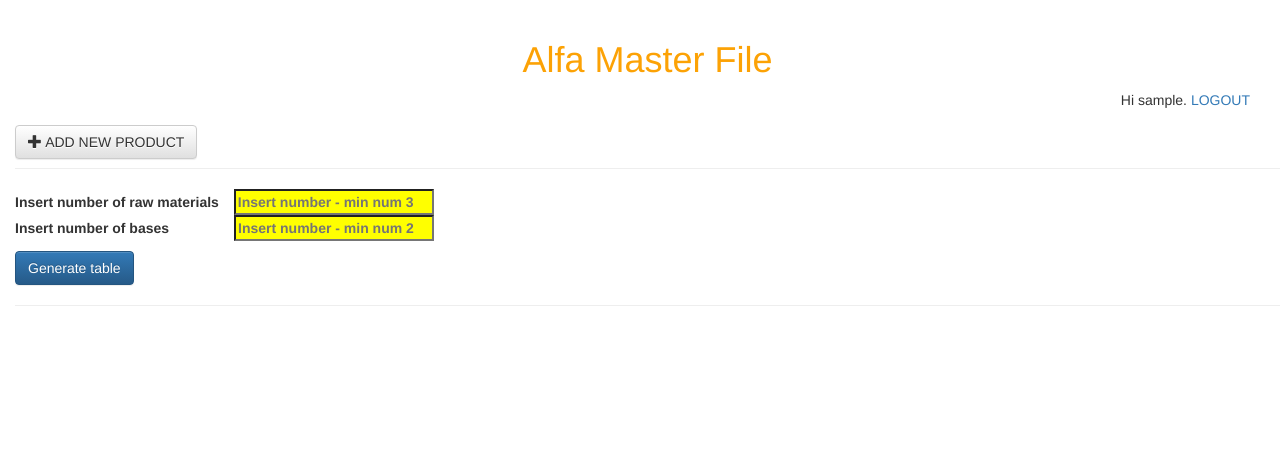
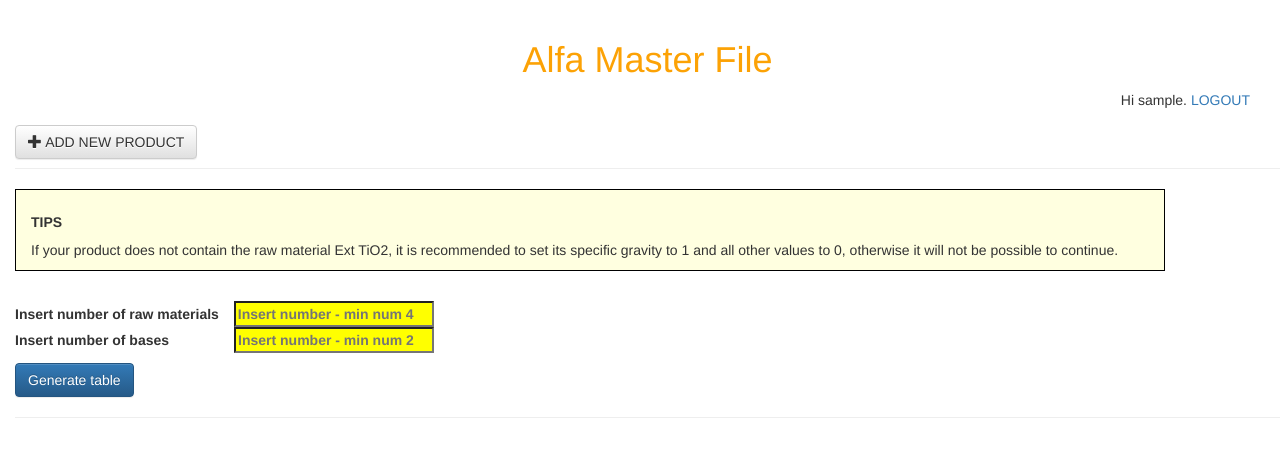
Before and after one commit to FrancescoGalasso/alfamaster, a Django app: page /product/new/ in a window 1280 px wide. Shown: the top 457 px of the page. Run offline with Django 3.2, Linux system fonts and the light colour scheme; the visitor is signed in with stand-in values (Sample User, id 1); some libraries are stand-ins or nearby versions.

Commit message:
[chore] - extended default raw mat with ext TiO2
add tips and check on sw with zero values

```diff
--- a/file_master_online/product/static/css/product.css
+++ b/file_master_online/product/static/css/product.css
@@ -9,6 +9,7 @@ body {
 
 #nameProduct{
     display:none;
+    margin-top: 30px;
 }
 
 #generateBtn {
@@ -72,6 +73,10 @@ input[type="number"] {
     font-weight: bold;
 }
 
+.grid_generator{
+    margin-top: 30px;
+}
+
 /*
 *   css table generated
 */
@@ -121,6 +126,16 @@ td {
     visibility: hidden;
 }
 
+#tips{
+    border: 1px solid black;
+    width: 1150px;
+    background-color: lightyellow;
+}
+
+#tips div {
+    padding-top: 15px;
+    padding-left: 15;
+}
 /*
 *   css for div & btn add/remove raw mat during creation
 */
--- a/file_master_online/product/static/js/grid.js
+++ b/file_master_online/product/static/js/grid.js
@@ -26,7 +26,7 @@ function generateTable(id){
         clean_after_wrong_input()
         return;
     }
-    if (num_bases < 2 || num_raw_material < 3 || num_bases == "" || num_raw_material == ""){
+    if (num_bases < 2 || num_raw_material < 4 || num_bases == "" || num_raw_material == ""){
         var msg = "OPS! You left some field blank or you typed a lower number for generate Raw Materials or Bases"
         $("#msg-modal").html(msg)
         $("#myModal").modal()
@@ -97,7 +97,7 @@ function creationTHead(tr_head, list_of_thead){
 }
 
 function creationTBody(num_raw_material, tableBody){
-    var defaultRawMaterial = ['H<sub>2</sub>O', 'Binder', 'TiO<sub>2</sub>']
+    var defaultRawMaterial = ['H<sub>2</sub>O', 'Binder', 'TiO<sub>2</sub>', 'Ext TiO<sub>2</sub>']
 
     var indexInput=[1,2,3]
     for(var q = 0; q<global_num_bases; q++){
@@ -113,12 +113,12 @@ function creationTBody(num_raw_material, tableBody){
             var td = document.createElement('TD')
             td.style.height = "30px"
 
-            if (j == 0 && i < 3){
+            if (j == 0 && i < 4){
                 td.innerHTML = defaultRawMaterial[i]
                 td.contentEditable = false
                 td.style.backgroundColor = "transparent";
             }
-            if (indexInput.indexOf(j) > -1 || (j == 0 && i >= 3)){
+            if (indexInput.indexOf(j) > -1 || (j == 0 && i >= 4)){
                 td.contentEditable = true
                 td.style.backgroundColor = "#ffff00"
             }
@@ -361,12 +361,9 @@ function generateData(){
         // $(".main").css("display", "block");
         $(".main").css("visibility", "visible");
     }
-    // test loadingOverlay
     var btnDisabled = $("#updateCalculateBtn").is(":disabled")
     console.log("btnDisabled -> " + btnDisabled)
     if(!btnDisabled){
-        // $(".main").css("display", "none");
-        // $(".main").css("visibility", "hidden"); //correct one
         $(".main").css("visibility", "visible"); //correct one
         var spinHandle = loadingOverlay.activate();
     }
@@ -404,6 +401,7 @@ function generateData(){
     var char = false
     var empty = false
     var noRawName = false
+    var swZero = false
     var matrixWeightInput = createMatrixInputValue(listofWeightClassNames)
     // inputClassNames example -> [".rm_cost", ".sw", ".ww_b1", ".ww_ti" ...]
     for (var i = 0; i < listofInputClassNames.length; i++){
@@ -451,8 +449,15 @@ function generateData(){
 
     if(productInput){
         productInputValue = productInput.value
-        if (productInputValue == "" || empty || comma || char || noRawName){
-            var msg=""
+        var msg=""
+
+        for (let switem of sw){
+            if (switem == 0){
+                swZero = true
+            }
+        }
+
+        if (productInputValue == "" || empty || comma || char || noRawName || swZero){
             if(productInputValue=="" && empty){
                 msg = "OPS! You must fill all the empty yellow fields and the Product name field.."
             }
@@ -472,7 +477,10 @@ function generateData(){
                 msg = "OPS! character detected inside some fields.."
             }else if (noRawName){
                 msg = "OPS! One or more missing Raw material names.."
-            }else{
+            }else if (swZero){
+                msg="OPS! You have entered a value of 0 in a Specific Weight field..Change it to continue.."
+            }
+            else{
                 msg = "OPS! UNKNOWN ERROR.."
             }
             loadingOverlay.cancel(spinHandle);
--- a/file_master_online/product/templates/product/product_new.html
+++ b/file_master_online/product/templates/product/product_new.html
@@ -12,8 +12,15 @@
     }
   </style>
 
+<div id=tips>
+    <div>
+        <h5 style="font-weight: bold">TIPS</h5>
+        <p>If your product does not contain the raw material Ext TiO2, it is recommended to set its specific gravity to 1 and all other values to 0, otherwise it will not be possible to continue.
+        </p>
+    </div>
+</div>
 <div class="grid_generator">
-    <div>Insert number of raw materials<input type="number" id="input_grid" placeholder="Insert number - min num 3"></div>
+    <div>Insert number of raw materials<input type="number" id="input_grid" placeholder="Insert number - min num 4"></div>
     <div>Insert number of bases<input type="number" id="input_grid2" placeholder="Insert number - min num 2"></div>
     <button id="generateBtn" type="button" class="btn btn-primary" onclick=generateTable()>Generate table</button>
     <hr>
```
